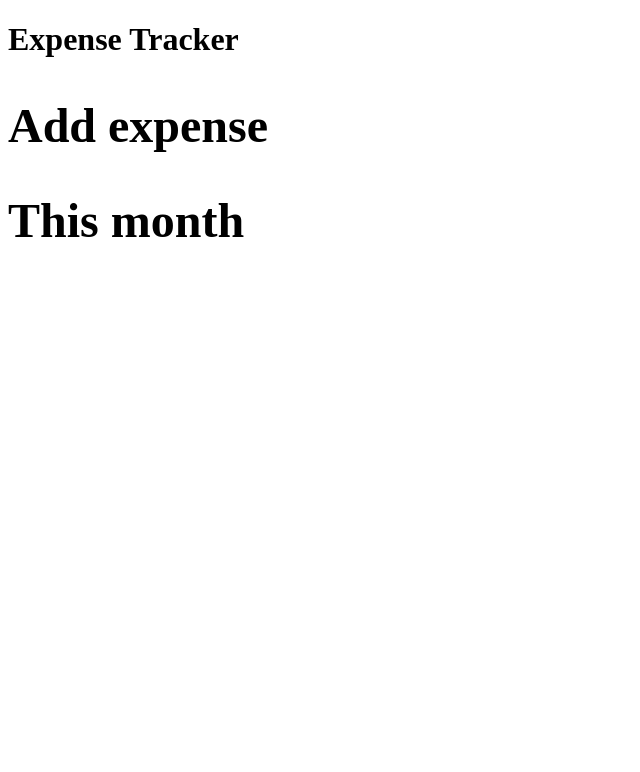
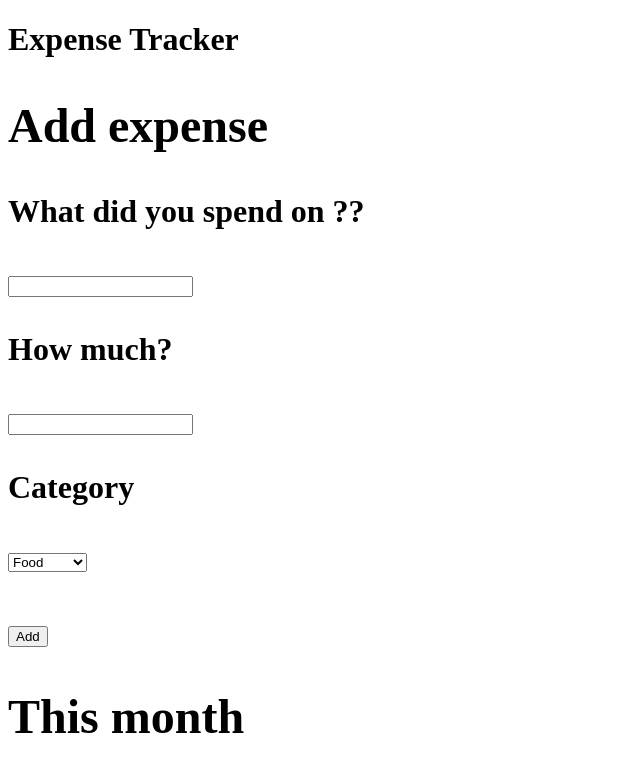
Before and after one commit to srivathsa12/expense_tracker, a plain HTML site: page index.html in a window 1280 px wide. Shown: the whole page, without its empty margins (0-640 px from the left). Drawn offline with Linux system fonts and the light colour scheme.

Commit message:
added expense form in sidebar

```diff
--- a/index.html
+++ b/index.html
@@ -8,6 +8,22 @@
         <h1> Expense Tracker</h>
         <div id="sidebar">
             <h2>Add expense</h2>
+            <p>What did you spend on ??</p>
+            <input type="text" id="useName">
+
+            <p>How much?</p>
+            <input type="number" id="amount">
+
+            <p> Category</p>
+            <select id="category">
+                <option>Food</option>
+                <option>Travel</option>
+                <option>Shopping</option>
+                <option>Other</option>
+            </select>
+
+            <br><br>
+            <button id="addBtn">Add</button>
         </div>
         <div id="main">
             <h2>This month</h2>
```
